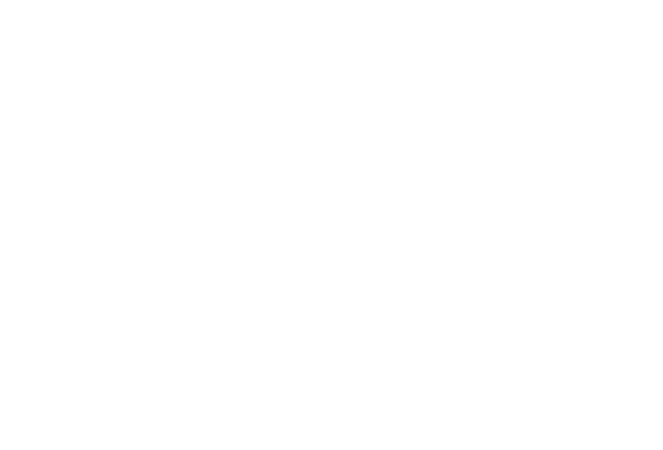
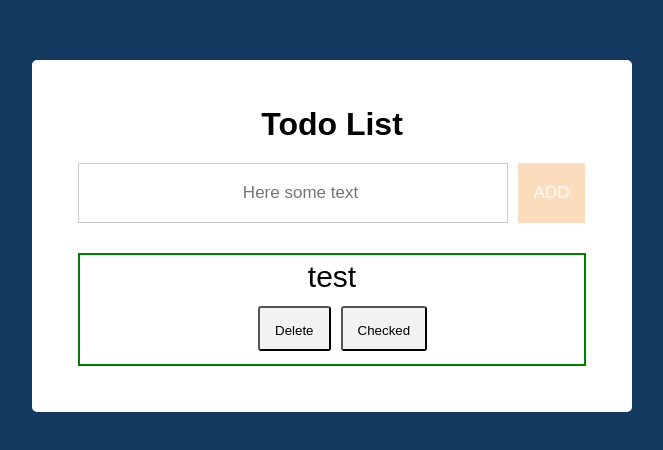
Before and after one commit to richerstars/React_HW, a React (Create React App) app in the folder homework/: page / in a window 1280 px wide. Shown: the part 140-590 px from the top of the page, without its empty margins (308-971 px from the left). Built offline with nearby package versions, Linux system fonts and the light colour scheme.

Commit message:
todolist

```diff
--- /dev/null
+++ b/homework/src/App.css
@@ -0,0 +1,98 @@
+* {
+    margin: 0;
+    padding: 0;
+    box-sizing: border-box;
+    font-family: 'Poppins', sans-serif;
+}
+
+body {
+    height: 100vh;
+    width: 100%;
+    background: #143960;
+}
+
+.mainWrapper {
+    margin: 200px auto;
+    max-width: 600px;
+    width: 100%;
+    background: #fff;
+    border-radius: 5px;
+    padding: 46px;
+}
+
+.form input {
+    outline: none;
+    width: 430px;
+    height: 60px;
+    border: 1px solid #ccc;
+    font-size: 17px;
+    padding-left: 15px;
+    margin: 20px 0 20px 0;
+    text-align: center;
+}
+
+.form button {
+    width: 67px;
+    height: 60px;
+    border: none;
+    background: #f58f28;
+    color: #fff;
+    font-size: 17px;
+    cursor: pointer;
+    margin-left: 10px;
+}
+
+.form button:disabled,
+button[disabled]{
+    opacity: 0.3;
+    cursor: not-allowed;
+}
+
+.buttons {
+    gap: 10px;
+    display: flex;
+    margin-top: 12px;
+    margin-left: 173px;
+}
+
+.list {
+    display: flex;
+    flex-direction: row;
+    justify-content: space-between;
+    height: 45px;
+    line-height: 45px;
+    position: relative;
+    background: #f2f2f2;
+    border-radius: 3px;
+    margin-bottom: 8px;
+    padding: 0 15px;
+}
+
+.done {
+    text-decoration-line: line-through;
+}
+h1{
+    text-align: center;
+    cursor: default;
+}
+.todoShow{
+    text-align: center;
+    font-size: 40px;
+}
+.tasks{
+    padding: 5px;
+    margin-top: 10px;
+    border: 2px solid green;
+    color: #f58f28;
+}
+.checked{
+    padding: 5px;
+    margin-top: 10px;
+    border: 2px solid red;
+    color: bisque;
+}
+p{
+    text-align: center;
+    color: black;
+    font-size: 30px;
+}
--- a/homework/src/App.js
+++ b/homework/src/App.js
@@ -1,11 +1,35 @@
-import React from "react";
+import React, {Component} from 'react';
+import Form from "./components/Form/Form";
+import List from "./components/List/List";
+import './App.css';
 
-function App() {
-  return (
-    <div className="App">
 
-    </div>
-  );
+class App extends Component {
+    constructor(props) {
+        super(props);
+        this.state = {todos: [{value: 'test', id: 1, isChecked: false}]};
+    }
+
+    addListItem = (values) => {
+        this.setState(() => ({todos: [...this.state.todos, values]}))
+    }
+    removeListItem = (id) => {
+        this.setState({todos: this.state.todos.filter(el => el.id !== id)});
+    }
+
+    changeChecked = (id) => {
+        this.setState({todos: this.state.todos.map(el => el.id === id ? {...el, isChecked: !el.isChecked} : el)});
+    }
+
+    render() {
+        return (
+            <div className="mainWrapper">
+                <h1> Todo List</h1>
+                <Form addItem={this.addListItem}/>
+                <List todos={this.state.todos} changeTodo={this.changeChecked} deleteTodo={this.removeListItem}/>
+            </div>
+        );
+    }
 }
 
 export default App;
--- /dev/null
+++ b/homework/src/components/Form/Form.jsx
@@ -0,0 +1,35 @@
+import React, {Component} from 'react';
+
+class Form extends Component {
+    constructor(props) {
+        super(props);
+        this.state = {value: ''};
+        this.inputRef = React.createRef();
+    }
+
+    componentDidMount() {
+        this.inputRef.current.focus();
+    }
+
+    handleInputValue = (e) => this.setState({ value: e.target.value });
+
+    handleSubmitValue = () => {
+        this.props.addItem({
+            value: this.state.value,
+            id: Date.now(),
+            isChecked: false,
+        });
+        this.setState({value: ''})
+    }
+
+    render() {
+        return (
+            <div className="form">
+                <input ref={this.inputRef} onChange={this.handleInputValue} value={this.state.value} placeholder='Here some text'/>
+                <button disabled={!this.state.value.trim()} onClick={this.handleSubmitValue}>ADD</button>
+            </div>
+        );
+    }
+}
+
+export default Form;
--- /dev/null
+++ b/homework/src/components/List/List.jsx
@@ -0,0 +1,15 @@
+import React from 'react';
+import ListItem from "./ListItem/ListItem";
+
+const List = ({todos, changeTodo, deleteTodo}) => (
+        <div className="todos">
+            {todos.map((el) =>
+                <ListItem
+                    {...el}
+                    deleteTodo={deleteTodo}
+                    key = {el.id}
+                    checked = {changeTodo} />)}
+        </div>
+    );
+
+export default List;
--- /dev/null
+++ b/homework/src/components/List/ListItem/ListItem.jsx
@@ -0,0 +1,21 @@
+import React from 'react';
+
+const ListItem = ({value, checked, id, deleteTodo, isChecked}) => {
+    const delTodo = () =>{
+        deleteTodo(id);
+    }
+    const moveToChecked = ()=>{
+        checked(id);
+    }
+    return(
+    <div className={isChecked ? "checked" : "tasks" }>
+        <p>{value}</p>
+        <div className="buttons">
+            <button className="list" onClick={delTodo}>Delete</button>
+            <button className="list" onClick={moveToChecked}>Checked</button>
+        </div>
+    </div>
+);}
+
+
+export default ListItem;
```
Also changed, not shown: homework/src/components/Form/Form.css (added), homework/src/components/List/List.css (added).
